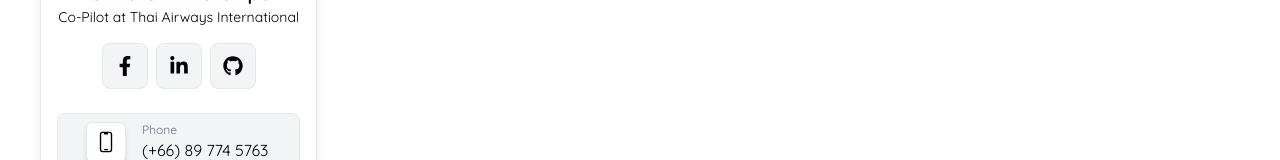
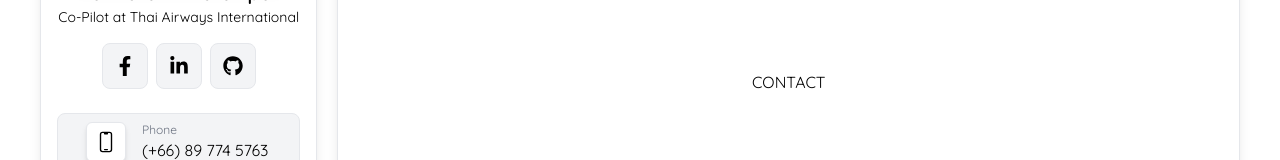
Before and after one commit to wnrakvp/wnrakvp.github.io, a React (Vite) app: page /contact in a window 1280 px wide. Shown: the part 463-623 px from the top of the page. Built offline with nearby package versions, Linux system fonts and the light colour scheme.

Commit message:
Add Fading Animation & Router

```diff
--- a/package.json
+++ b/package.json
@@ -16,6 +16,7 @@
     "framer-motion": "^7.6.4",
     "react": "^18.2.0",
     "react-dom": "^18.2.0",
+    "react-router-dom": "^6.4.3",
     "react-type-animation": "^2.1.2"
   },
   "devDependencies": {
--- a/src/App.jsx
+++ b/src/App.jsx
@@ -1,16 +1,30 @@
+import { AnimatePresence } from "framer-motion";
+import { Route, Routes, useLocation } from "react-router-dom";
 import "./App.css";
+import Content from "./components/Content";
 import Header from "./components/Header";
 import InformationBar from "./components/InformationBar";
 import NavBar from "./components/NavBar";
 import Profile from "./components/Profile";
 
 function App() {
+  const location = useLocation();
   return (
     <div className="App">
       <Header />
-      <div className="relative container px-10">
+      <div className="relative px-10">
         <NavBar />
-        <Profile />
+        <div className="lg:flex flex-row-reverse">
+          <AnimatePresence exitBeforeEnter>
+            <Routes location={location} key={location.pathname}>
+              <Route path="/" element={<Content title="ABOUT" />} />
+              <Route path="/resume" element={<Content title="RESUME" />} />
+              <Route path="/project" element={<Content title="PROJECT" />} />
+              <Route path="/contact" element={<Content title="CONTACT" />} />
+            </Routes>
+          </AnimatePresence>
+          <Profile />
+        </div>
         <InformationBar />
       </div>
     </div>
--- a/src/components/Content.jsx
+++ b/src/components/Content.jsx
@@ -1,7 +1,17 @@
-const Content = () => {
-    return ( <div className="border rounded-3xl">
-        This is Content
-    </div> );
-}
+import { motion } from "framer-motion";
+const Content = ({ title }) => {
+  return (
+    <motion.div
+      initial={{ opacity: 0 }}
+      animate={{ opacity: 1, transition: { duration: 0.5 } }}
+      exit={{ opacity: 0, transition: { duration: 0.2 } }}
+      className="mt-2 border rounded-3xl shadow-lg lg:my-5 lg:ml-5 w-full font-quicksand"
+    >
+      <div className="flex flex-col h-full">
+        <p className="text-center my-auto">{title}</p>
+      </div>
+    </motion.div>
+  );
+};
 
 export default Content;
--- a/src/components/DropDown.jsx
+++ b/src/components/DropDown.jsx
@@ -1,10 +1,11 @@
 import { Fragment } from "react";
+import { Link } from "react-router-dom";
 import { Menu, Transition } from "@headlessui/react";
 
 const DropDown = () => {
   const links = [
     {
-      href: "/about",
+      href: "/",
       label: "About Me",
     },
     {
@@ -55,11 +56,11 @@ const DropDown = () => {
                 <div className="px-1 py-1 text-left">
                   <Menu.Item key={link.href} as={Fragment}>
                     {({ active }) => (
-                      <a
-                        href={link.href}
+                      <Link
+                        to={link.href}
                       >
                         {link.label}
-                      </a>
+                      </Link>
                     )}
                   </Menu.Item>
                 </div>
--- a/src/components/InformationBar.jsx
+++ b/src/components/InformationBar.jsx
@@ -2,20 +2,59 @@ import reactLogo from "../assets/react.svg";
 import tailwindLogo from "../assets/tailwindcss.svg";
 import viteLogo from "../assets/vite.svg";
 import { motion } from "framer-motion";
+
 const InformationBar = () => {
+  const parentVariants = {
+    hidden: {
+      opacity: 0,
+    },
+    inView: {
+      opacity: 1,
+      transition: {
+        when: "beforeChildren",
+        staggerChildren: 0.5,
+      },
+    },
+  };
+
+  const childVariants = {
+    hidden: {
+      opacity: 0,
+    },
+    inView: {
+      opacity: 1,
+    },
+  };
   return (
-        <motion.div initial={{opacity: 0}} whileInView={{opacity: 1}}>
+    <motion.div variants={parentVariants} initial="hidden" whileInView="inView">
       <div className="relative p-5 my-2 border rounded-3xl bg-white shadow-lg font-quicksand">
-        <p className="my-2 absolute -top-5 left-2 border rounded-lg bg-white px-2">Supported By</p>
+        <p className="my-2 absolute -top-5 left-2 border rounded-lg bg-white px-2">
+          Supported By
+        </p>
         <div className="flex gap-7 justify-center">
-            <img className="object-contain h-16 w-16" src={reactLogo} alt="Logo React" />
-            <img className="object-scale-down h-16 w-16" src={tailwindLogo} alt="Logo React" />
-            <img className="object-contain h-16 w-16" src={viteLogo} alt="Logo React" />
+          <motion.img
+            variants={childVariants}
+            className="object-contain h-16 w-16"
+            src={reactLogo}
+            alt="Logo React"
+          />
+          <motion.img
+            variants={childVariants}
+            className="object-scale-down h-16 w-16"
+            src={tailwindLogo}
+            alt="Logo React"
+          />
+          <motion.img
+            variants={childVariants}
+            className="object-contain h-16 w-16"
+            src={viteLogo}
+            alt="Logo React"
+          />
         </div>
         {/* <p className="text-center">Using This..</p> */}
       </div>
     </motion.div>
   );
-}
+};
 
 export default InformationBar;
--- a/src/components/NavBar.jsx
+++ b/src/components/NavBar.jsx
@@ -1,7 +1,8 @@
+import { Link } from "react-router-dom";
 const NavBar = () => {
   return (
     <div className="font-quicksand p-3 mt-2 border rounded-3xl justify-center bg-white hidden lg:flex flex-row w-min gap-2 ml-auto shadow-lg">
-      <div className="border rounded-lg p-4 bg-gray-100 cursor-pointer">
+      <Link to="/" className="border rounded-lg p-4 bg-gray-100 cursor-pointer hover:transition hover:text-white hover:bg-black">
         <svg
           xmlns="http://www.w3.org/2000/svg"
           fill="none"
@@ -17,8 +18,11 @@ const NavBar = () => {
           />
         </svg>
         <p>About</p>
-      </div>
-      <div className="border rounded-lg p-4 bg-gray-100 cursor-pointer">
+      </Link>
+      <Link
+        to="/resume"
+        className="border rounded-lg p-4 bg-gray-100 cursor-pointer"
+      >
         <svg
           xmlns="http://www.w3.org/2000/svg"
           fill="none"
@@ -34,8 +38,11 @@ const NavBar = () => {
           />
         </svg>
         <p>Resume</p>
-      </div>
-      <div className="border rounded-lg p-4 bg-gray-100 cursor-pointer">
+      </Link>
+      <Link
+        to="/project"
+        className="border rounded-lg p-4 bg-gray-100 cursor-pointer"
+      >
         <svg
           xmlns="http://www.w3.org/2000/svg"
           fill="none"
@@ -51,8 +58,11 @@ const NavBar = () => {
           />
         </svg>
         <p>Project</p>
-      </div>
-      <div className="border rounded-lg p-4 bg-gray-100 cursor-pointer">
+      </Link>
+      <Link
+        to="/contact"
+        className="border rounded-lg p-4 bg-gray-100 cursor-pointer"
+      >
         <svg
           xmlns="http://www.w3.org/2000/svg"
           fill="none"
@@ -68,7 +78,7 @@ const NavBar = () => {
           />
         </svg>
         <p>Contact</p>
-      </div>
+      </Link>
     </div>
   );
 };
--- a/src/components/Profile.jsx
+++ b/src/components/Profile.jsx
@@ -1,7 +1,26 @@
 import profilePicture from "../assets/myProfilePicture.jpg";
+import { motion } from "framer-motion";
+
+const profileVariant = {
+  hidden: {
+    opacity: 0,
+  },
+  visible: {
+    opacity: 1,
+    transition: {
+      duration: 0.5,
+    },
+  },
+};
+
 const Profile = () => {
   return (
-    <div className="relative border rounded-3xl font-quicksand shadow-lg my-5 lg:w-min dark:bg-slate-600">
+    <motion.div
+      className="relative border rounded-3xl font-quicksand shadow-lg my-5 lg:w-min dark:bg-slate-600"
+      variants={profileVariant}
+      initial="hidden"
+      animate="visible"
+    >
       <div className="flex flex-col">
         <img
           src={profilePicture}
@@ -137,10 +156,12 @@ const Profile = () => {
           </div>
         </div>
         <div className="flex justify-center">
-          <button className="py-2 px-4 mb-2 border rounded-lg bg-gray-100">Contact Me</button>
+          <button className="py-2 px-4 mb-2 border rounded-lg bg-gray-100">
+            Contact Me
+          </button>
         </div>
       </div>
-    </div>
+    </motion.div>
   );
 };
 
--- a/src/main.jsx
+++ b/src/main.jsx
@@ -1,10 +1,13 @@
-import React from 'react'
-import ReactDOM from 'react-dom/client'
-import App from './App'
-import './index.css'
+import React from "react";
+import ReactDOM from "react-dom/client";
+import { BrowserRouter } from "react-router-dom";
+import App from "./App";
+import "./index.css";
 
-ReactDOM.createRoot(document.getElementById('root')).render(
+ReactDOM.createRoot(document.getElementById("root")).render(
   <React.StrictMode>
-    <App />
+    <BrowserRouter>
+      <App />
+    </BrowserRouter>
   </React.StrictMode>
-)
+);
```
Also changed, not shown: 1 other file (tests, documents, lock files or other folders). Lines whose indentation alone changed are shown as unchanged.
